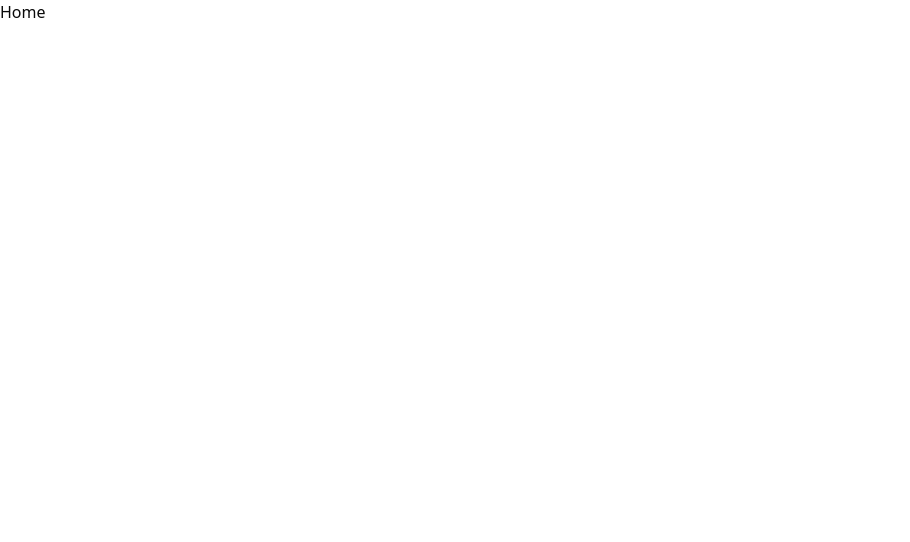
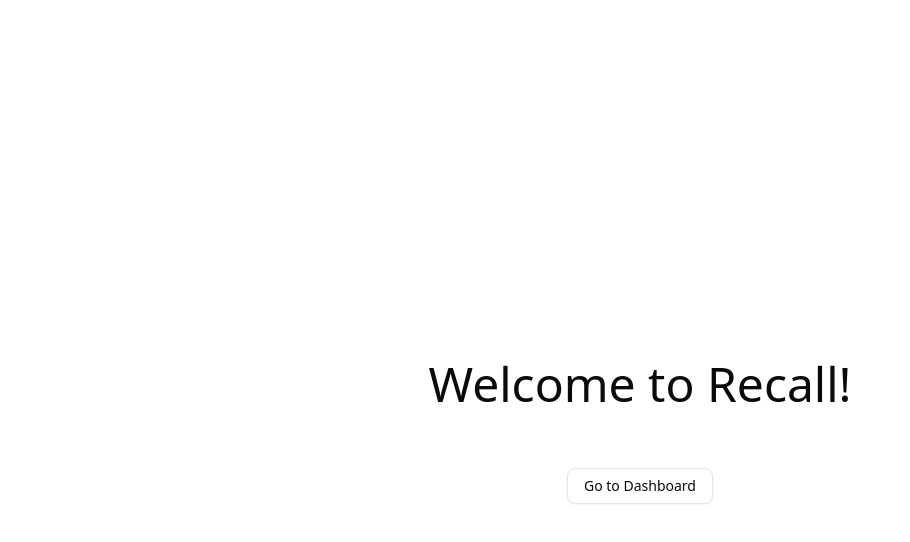
Before and after one commit to recallexe/recall, a Next.js app: page / in a window 1280 px wide. Shown: the top 542 px of the page, without its empty margins (0-910 px from the left). Built offline with nearby package versions, Linux system fonts and the light colour scheme.

Commit message:
make changes to the landing page

```diff
--- a/src/app/dashboard/layout.tsx
+++ b/src/app/dashboard/layout.tsx
@@ -1,8 +1,8 @@
 import type { Metadata } from "next";
 import { Geist, Geist_Mono } from "next/font/google";
 import "@/app/globals.css";
-import AppSideBar from "@/components/app-sidebar";
-import Navbar from "@/components/app-navbar";
+import AppSideBar from "@/components/layout/AppSidebar";
+import Navbar from "@/components/layout/AppNavbar";
 import { ThemeProvider } from "@/components/providers/ThemeProvider";
 import { SidebarProvider } from "@/components/ui/sidebar";
 import { cookies } from "next/headers";
--- a/src/app/page.tsx
+++ b/src/app/page.tsx
@@ -1,3 +1,19 @@
+import { Button } from "@/components/ui/button";
+import Link from "next/link";
+
+
 export default function Home() {
-  return <h1>Home</h1>;
+  return (
+    <>
+      <h1 className="flex justify-center h-full mt-90 text-5xl">
+        Welcome to Recall!
+      </h1>
+      <div className="flex justify-center mt-15">
+        <Button variant="outline">
+          <Link href="/dashboard">Go to Dashboard</Link>
+        </Button>
+
+      </div>
+    </>
+  );
 }
--- a/src/components/app-navbar.tsx
+++ b/src/components/layout/AppNavbar.tsx
@@ -9,7 +9,6 @@ import {
   Settings,
   Sun,
 } from "lucide-react";
-import { Button } from "./ui/button";
 import {
   DropdownMenu,
   DropdownMenuContent,
@@ -17,8 +16,9 @@ import {
   DropdownMenuTrigger,
 } from "@/components/ui/dropdown-menu";
 import { useTheme } from "next-themes";
-import { SidebarTrigger } from "./ui/sidebar";
-import NavItem from "./nav-item";
+import { SidebarTrigger } from "../ui/sidebar";
+import NavItem from "../ui/nav-item";
+
 
 export default function Navbar() {
   const { setTheme } = useTheme();
--- a/src/components/app-sidebar.tsx
+++ b/src/components/layout/AppSidebar.tsx
@@ -20,7 +20,7 @@ import {
   CollapsibleContent,
   CollapsibleTrigger,
 } from "@/components/ui/collapsible";
-import { NavUser } from "./nav-user";
+import { NavUser } from "../ui/nav-user";
 import { menu, sample, user } from "@/app/lib/data";
 import { Brain, ChevronRight } from "lucide-react";
 
@@ -95,7 +95,7 @@ export default function AppSidebar() {
 
       {/* SIDEBAR FOOTER */}
       <SidebarFooter className="p-4">
-        <NavUser user={user}/>
+        <NavUser user={user} />
       </SidebarFooter>
     </Sidebar>
   );
--- a/src/components/nav-item.tsx
+++ /dev/null
@@ -1,7 +0,0 @@
-import { Button } from "./ui/button";
-
-export default function NavItem({ icon }: { icon: React.ReactNode }) {
-  return <Button variant="outline" size="icon">
-    {icon}
-  </Button>;
-}
--- /dev/null
+++ b/src/components/ui/nav-item.tsx
@@ -0,0 +1,9 @@
+import { Button } from "./button";
+
+export default function NavItem({ icon }: { icon: React.ReactNode }) {
+  return (
+    <Button variant="outline" size="icon">
+      {icon}
+    </Button>
+  );
+}
```
Also changed, not shown: src/components/ui/nav-user.tsx (renamed from src/components/nav-user.tsx).
